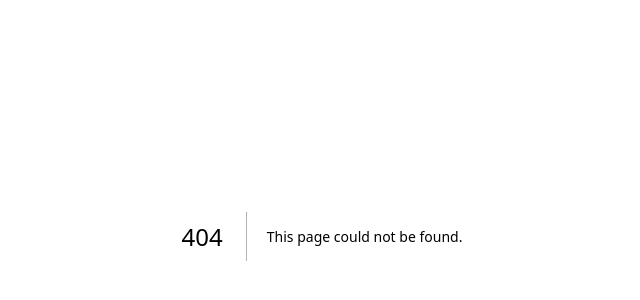
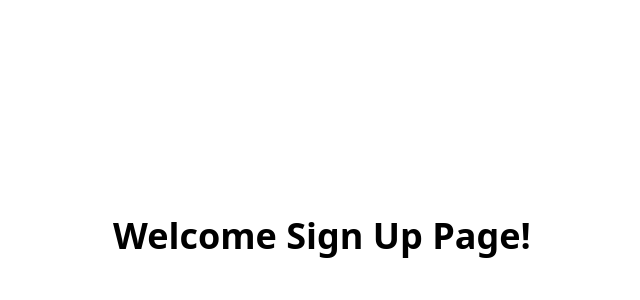
Before and after one commit to hasibul-kabir/Eazy-Purchase, a Next.js app: page /signup in a window 1280 px wide. Before the commit this address had no page. Shown: the part 164-464 px from the top of the page, without its empty margins (318-958 px from the left). Built offline with nearby package versions, Linux system fonts and the light colour scheme.

Commit message:
created login and signup pages

```diff
--- /dev/null
+++ b/app/login/page.jsx
@@ -0,0 +1,7 @@
+export default function Login() {
+  return (
+    <main className="min-h-screen flex flex-col justify-center items-center">
+      <h1 className="font-bold text-4xl text-center">Welcome Login Page!</h1>
+    </main>
+  );
+}
--- /dev/null
+++ b/app/signup/page.jsx
@@ -0,0 +1,7 @@
+export default function Signup() {
+  return (
+    <main className="min-h-screen flex flex-col justify-center items-center">
+      <h1 className="font-bold text-4xl text-center">Welcome Sign Up Page!</h1>
+    </main>
+  );
+}
```
